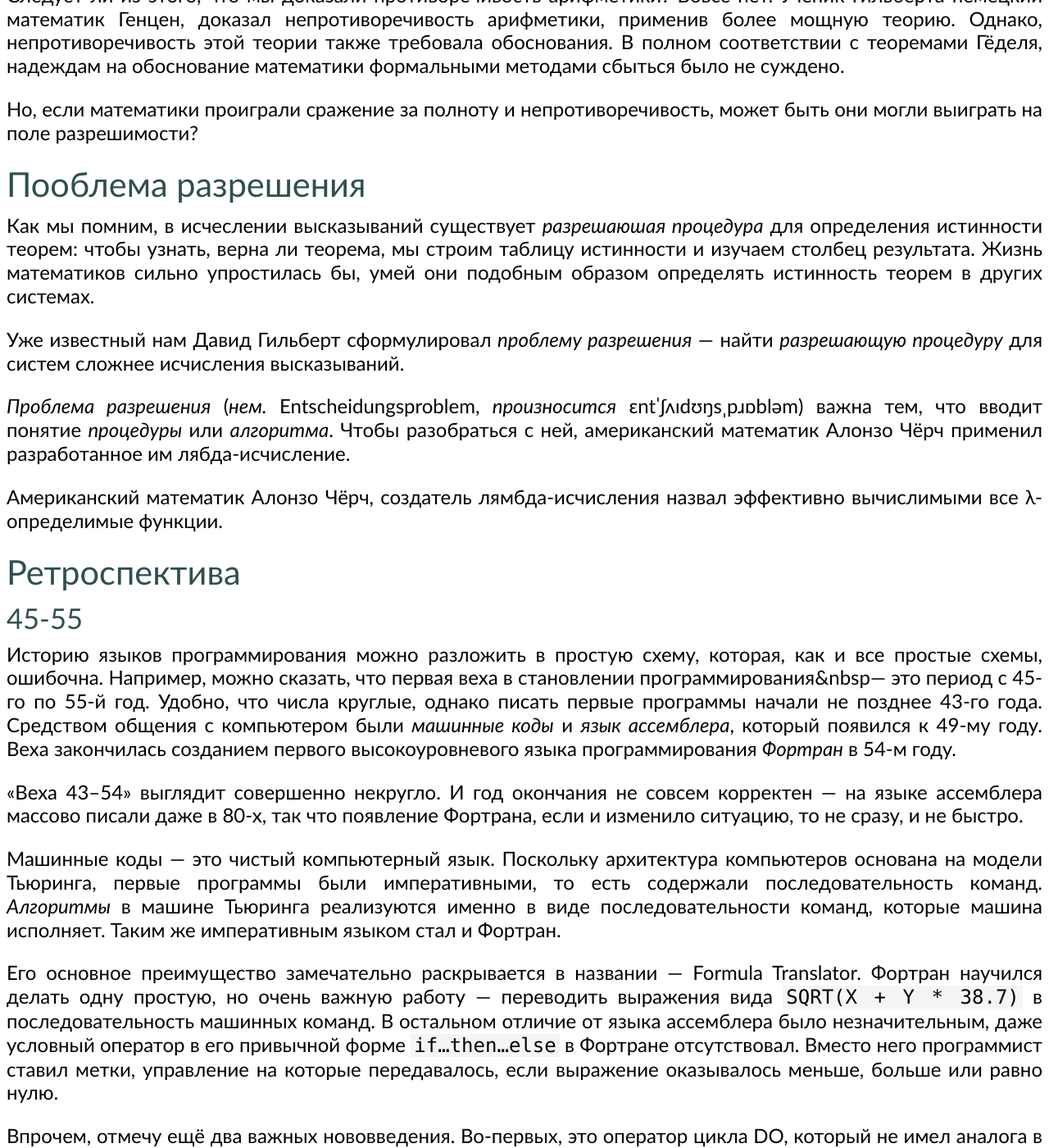
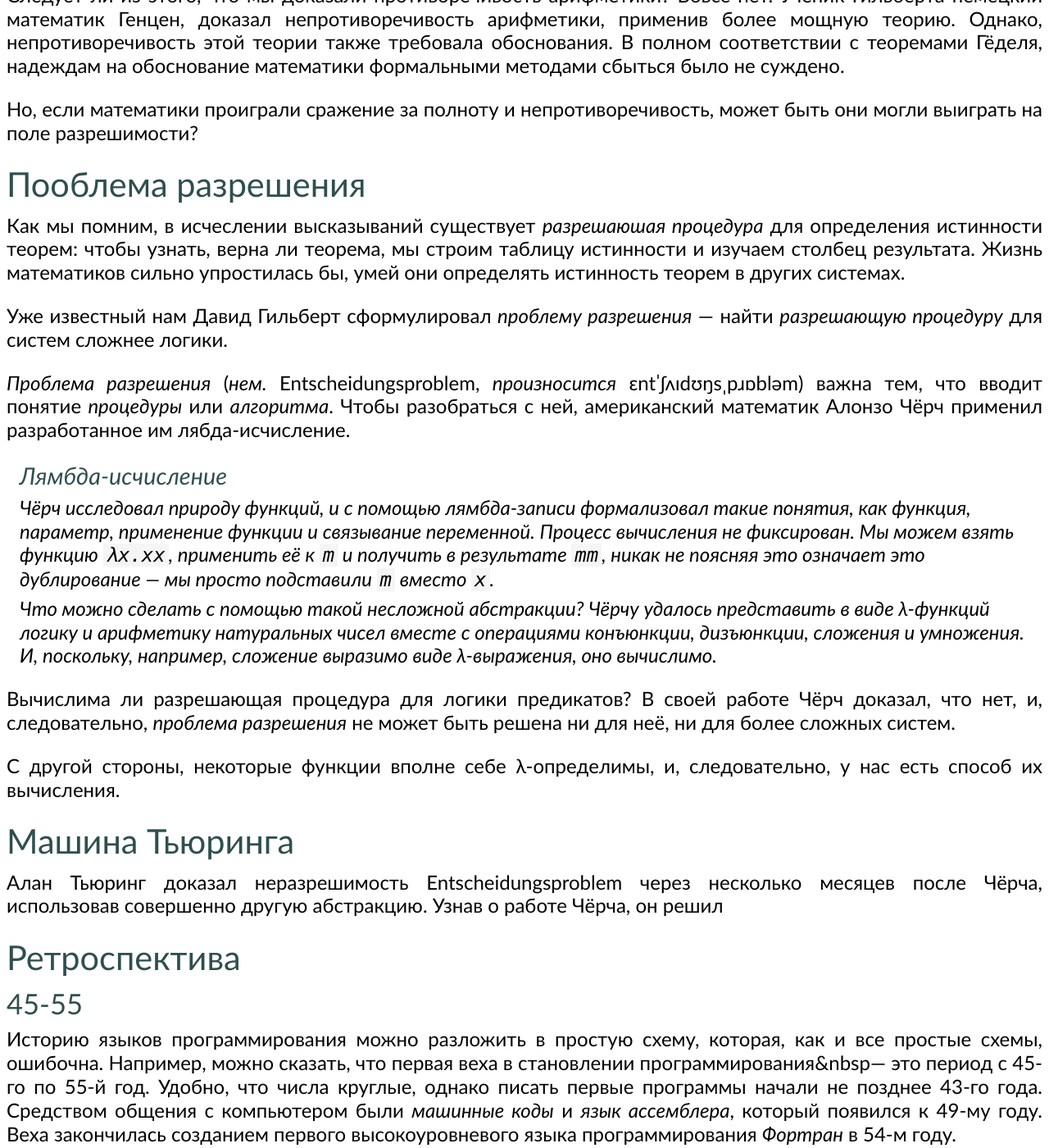
Before and after one commit to markshevchenko/markshevchenko.github.io, a Jekyll site: the page built from articles/program-languages.md, in a window 1280 px wide and 1400 px high, scrolled down 2500 px. Shown: the whole window at 82% size. Built offline with Jekyll 4.4.1, drawn with Linux system fonts in a browser that asks for light colours; some web fonts are replaced; comment, search, counter and statistics services are not loaded.

Commit message:
Update program-languages.md

```diff
--- a/articles/program-languages.md
+++ b/articles/program-languages.md
@@ -9,8 +9,7 @@ id: program-languages
 В основу современного программирования легли несколько математических работ, написанных в 20&ndash;30-х годах XX века. Наша профессия возникла как побочный
 эффект битвы математиков за математику.
 
-Битва эта началась в конце XIX века, когда разные части математики удалось свести в единую систему. С помощью *теории множеств* учёные обосновали
-и алгебру, и геометрию, и исчисление предикатов.
+Битва эта началась в конце XIX века, когда разные части математики удалось свести в единую систему. С помощью *теории множеств* учёные обосновали и алгебру, и геометрию, и исчисление предикатов.
 
 Недолгую идилию разрушил Бертран Рассел. Он сформулировал парадокс, доказавший противоречивость теории множеств. И, поскольку из неё следует
 даже элементарная арифметика, встаёт вопрос, не противоречива ли и она?
@@ -39,11 +38,9 @@ id: program-languages
 >
 > Практическая польза теорий проста: они позволяют делать достоверные предсказания. Если теория предсказывает противоположные исходы, она бесполезна.
 
-За доказательство непротиворечивости взялся *предводитель математиков* Давид Гильберт. Он формализовал понятия *теории* и *доказательства*, и
-предложил исследовать их математическими средствами.
+За доказательство непротиворечивости взялся *предводитель математиков* Давид Гильберт. Он формализовал понятия *теории* и *доказательства*, и предложил исследовать их математическими средствами.
 
-Учёным удалось формально описать элементарную логику, логику предикатов, арифметику и теорию множеств. Каждую из этих теорий можно представить,
-как расширение предыдущей, например, исчисление предикатов это исчисление высказываний с предикатами и кванторами, а арифметика, в свою очередь, расширяет исчисление предикатов.
+Учёным удалось формально описать элементарную логику, логику предикатов, арифметику и теорию множеств. Каждую из этих теорий можно представить, как расширение предыдущей, например, исчисление предикатов это исчисление высказываний с предикатами и кванторами, а арифметика, в свою очередь, расширяет исчисление предикатов.
 
 Будучи авторами теории, мы могли бы задаться такими вопросами:
 
@@ -72,8 +69,8 @@ id: program-languages
 
 А вот арифметика со сложением и умножением уже принципиально неполна, независимо от количества аксиом. Неполны и все теории, которые включают арифметику, например, теория множеств.
 
-Это положение доказал Курт Гёдель. Его первая теорема о неполноте гласит, что любая формальная теория, не менее сложная, чем арифметика, либо полна, либо непротиворечива.
-Вторая теорема утверждает, что средствами арифметики нельзя доказать её собственную непротиворечивость.
+Это положение доказал Курт Гёдель. Его первая теорема о неполноте гласит, что любая формальная теория, не менее сложная, чем арифметика, либо полна, либо непротиворечива. Вторая теорема утверждает, что средствами арифметики нельзя доказать её собственную
+непротиворечивость.
 
 Следует ли из этого, что мы доказали противоречивость арифметики? Вовсе нет. Ученик Гильберта немецкий математик Генцен, доказал непротиворечивость арифметики, применив более мощную теорию.
 Однако, непротиворечивость этой теории также требовала обоснования. В полном соответствии с теоремами Гёделя, надеждам на обоснование математики формальными методами сбыться было не суждено.
@@ -82,14 +79,31 @@ id: program-languages
 
 ## Пооблема разрешения
 
-Как мы помним, в исчеслении высказываний существует *разрешаюшая процедура* для определения истинности теорем: чтобы узнать, верна ли теорема, мы строим таблицу истинности и изучаем столбец результата. Жизнь математиков сильно упростилась бы, умей они подобным образом определять истинность теорем в других системах.
+Как мы помним, в исчеслении высказываний существует *разрешаюшая процедура* для определения истинности теорем: чтобы узнать, верна ли теорема, мы строим таблицу истинности и изучаем столбец результата. Жизнь математиков сильно упростилась бы, умей они определять
+истинность теорем в других системах.
 
-Уже известный нам Давид Гильберт сформулировал *проблему разрешения*&nbsp;&mdash; найти *разрешающую процедуру* для систем сложнее исчисления высказываний.
+Уже известный нам Давид Гильберт сформулировал *проблему разрешения*&nbsp;&mdash; найти *разрешающую процедуру* для систем сложнее логики.
 
 *Проблема разрешения* (*нем.* Entscheidungsproblem, *произносится* ɛntˈʃʌɪdʊŋsˌpɹɒbləm) важна тем, что вводит понятие *процедуры* или *алгоритма*. Чтобы разобраться с ней, американский математик Алонзо Чёрч применил разработанное им лябда-исчисление.
 
+> #### Лямбда-исчисление
+> Чёрч исследовал природу функций, и с помощью лямбда-записи формализовал такие понятия, как *функция*, *параметр*, *применение
+> функции* и *связывание переменной*. Процесс *вычисления* не фиксирован. Мы можем взять функцию `λx.xx`, применить её
+> к `m` и получить в результате `mm`, никак не поясняя это означает это дублирование&nbsp;&mdash; мы просто подставили `m` вместо `x`.
+>
+> Что можно сделать с помощью такой несложной абстракции? Чёрчу удалось представить в виде λ-функций логику и арифметику
+> натуральных чисел вместе с операциями конъюнкции, дизъюнкции, сложения и умножения. И, поскольку, например, сложение выразимо
+> виде λ-выражения, оно *вычислимо*.
 
-Американский математик Алонзо Чёрч, создатель лямбда-исчисления назвал эффективно вычислимыми все λ-определимые функции.
+Вычислима ли разрешающая процедура для логики предикатов? В своей работе Чёрч доказал, что нет, и, следовательно, *проблема разрешения*
+не может быть решена ни для неё, ни для более сложных систем.
+
+С другой стороны, некоторые функции вполне себе λ-определимы, и, следовательно, у нас есть способ их вычисления.
+
+## Машина Тьюринга
+
+Алан Тьюринг доказал неразрешимость Entscheidungsproblem через несколько месяцев после Чёрча, использовав совершенно другую абстракцию.
+Узнав о работе Чёрча, он решил
 
 ## Ретроспектива
 
```
